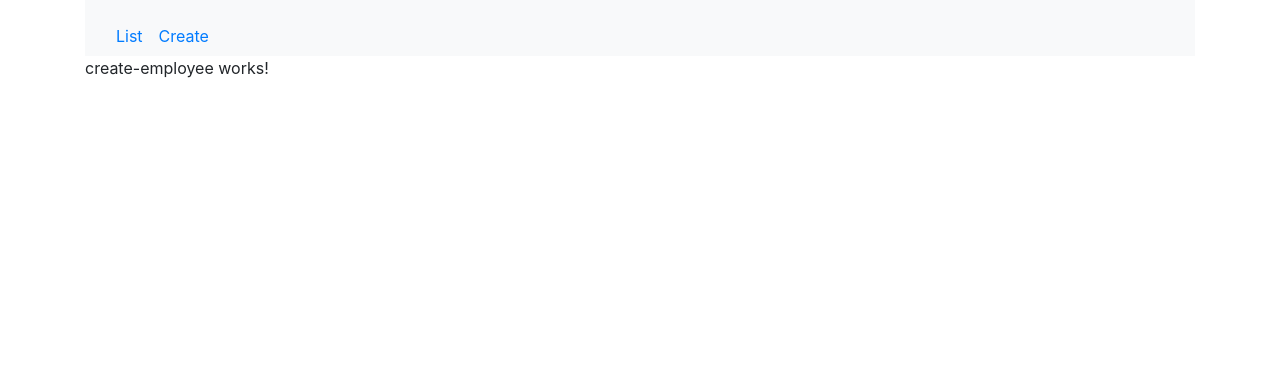
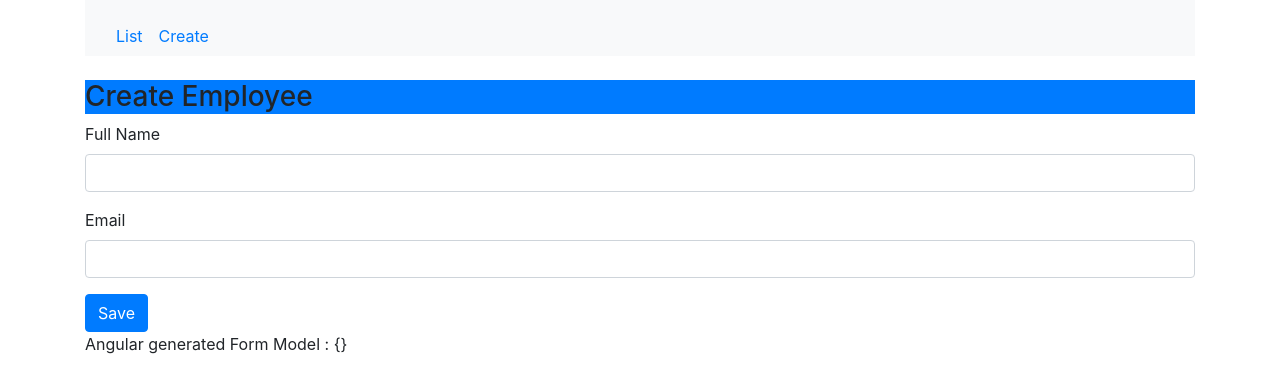
Before and after one commit to sohag-aust/angular-crud, an Angular app: page /create in a window 1280 px wide. Shown: the top 392 px of the page. Built offline with nearby package versions, Linux system fonts and the light colour scheme.

Commit message:
Create Employee Form added in /create route

```diff
--- a/src/app/app.module.ts
+++ b/src/app/app.module.ts
@@ -3,6 +3,9 @@ import { BrowserModule } from '@angular/platform-browser';
 
 // router module
 import {RouterModule, Routes} from '@angular/router';
+
+// forms module
+import {FormsModule} from '@angular/forms';
 
 import { AppRoutingModule } from './app-routing.module';
 import { AppComponent } from './app.component';
@@ -27,7 +30,8 @@ const appRoutes: Routes = [
     BrowserModule,
     AppRoutingModule,
     BrowserAnimationsModule,
-    RouterModule.forRoot(appRoutes)
+    RouterModule.forRoot(appRoutes),
+    FormsModule
   ],
   providers: [],
   bootstrap: [AppComponent]
--- a/src/app/employees/create-employee.component.html
+++ b/src/app/employees/create-employee.component.html
@@ -1 +1,25 @@
-<p>create-employee works!</p>
+<form #employeeForm="ngForm" (ngSubmit)="saveEmployee(employeeForm)">
+    <div class="panel panel-primary">
+        <div class="panel-heading bg-primary mt-4">
+            <h3 class="panel-title">Create Employee</h3>
+        </div>
+
+        <div class="panel-body">
+            <div class="form-group">
+                <label for="fName"> Full Name </label>
+                <input type="text" id="fName" class="form-control" name="fullName" [(ngModel)]="fullName">
+            </div>
+
+            <div class="form-group">
+                <label for="email"> Email </label>
+                <input type="text" id="email" class="form-control" name="email" [(ngModel)]="email">
+            </div>
+        </div>
+
+        <div class="panel-footer mt-3">
+            <button type="submit" class="btn btn-primary">Save</button>
+        </div>
+    </div>
+</form>
+
+Angular generated Form Model : {{employeeForm.value | json}}
--- a/src/app/employees/create-employee.component.ts
+++ b/src/app/employees/create-employee.component.ts
@@ -1,4 +1,5 @@
 import { Component, OnInit } from '@angular/core';
+import { NgForm } from '@angular/forms';
 
 @Component({
   selector: 'app-create-employee',
@@ -7,9 +8,16 @@ import { Component, OnInit } from '@angular/core';
 })
 export class CreateEmployeeComponent implements OnInit {
 
+  fullName!: string;
+  email!: string;
+
   constructor() { }
 
   ngOnInit(): void {
   }
 
+  saveEmployee(empForm: NgForm): void {
+    console.log('form is submitted !');
+    console.log(empForm);
+  }
 }
```
